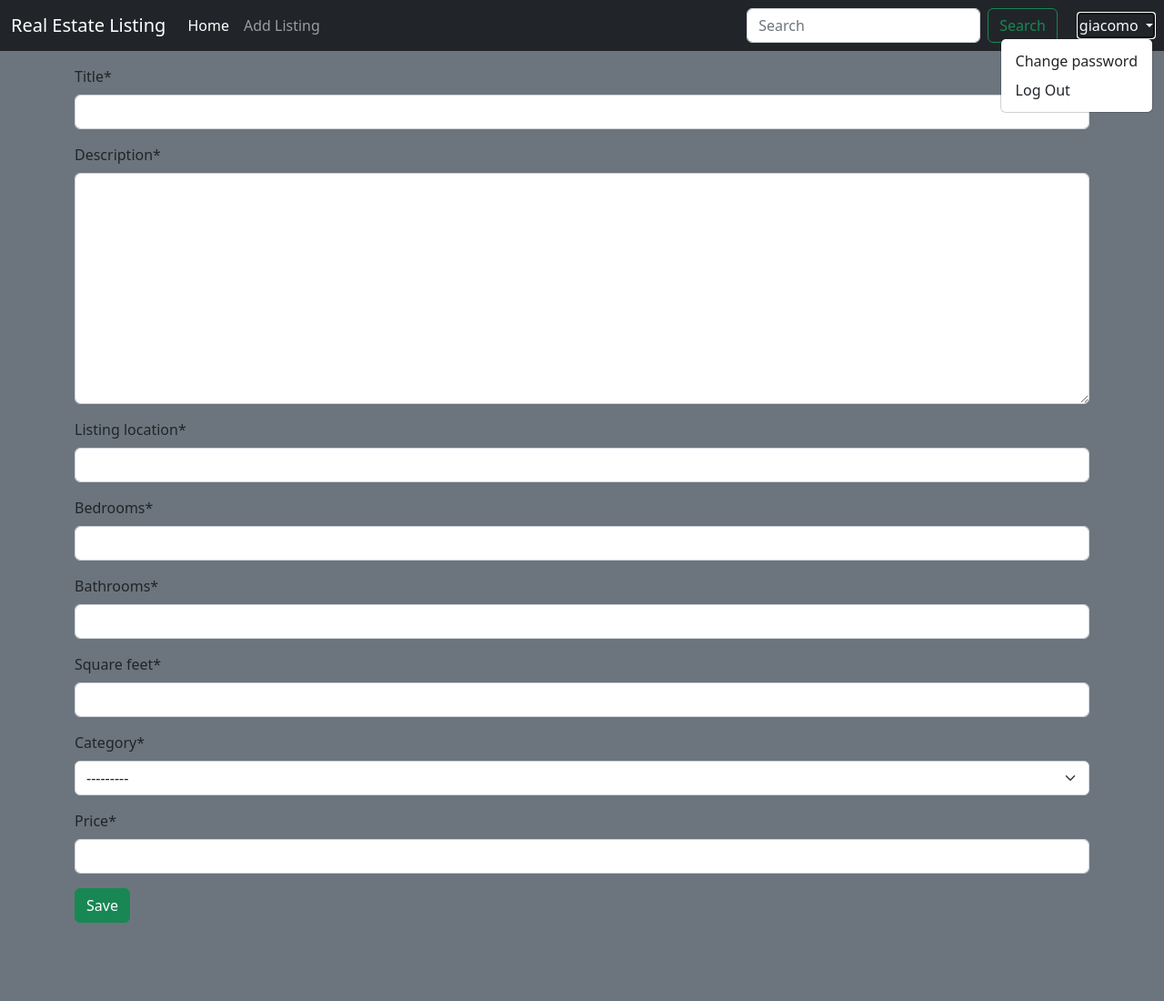
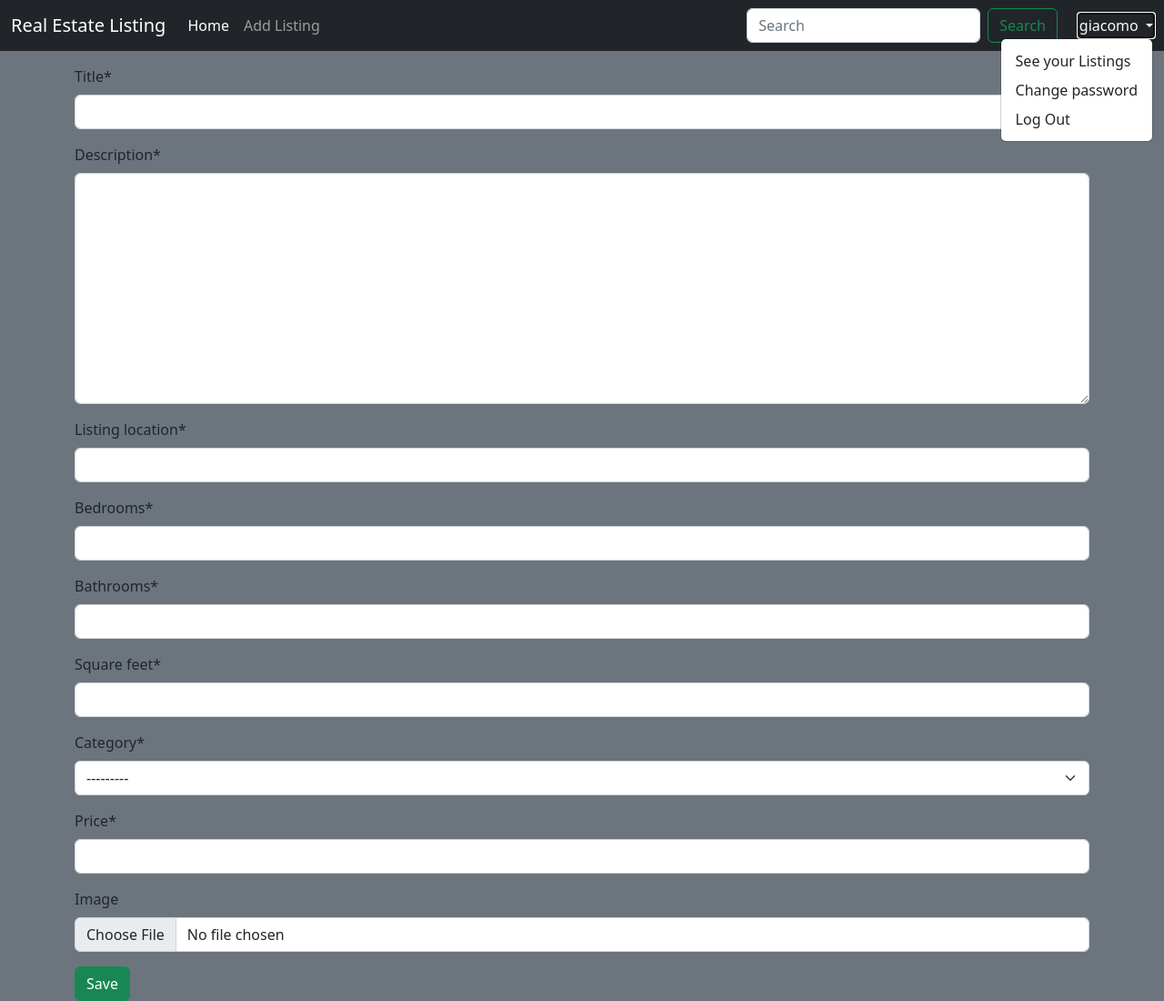
Before and after one commit to GCasaliUnifi/PPM_Real_Estate_Django, a Django app: page /listings/new/ in a window 1280 px wide, after a click that opens the changed part. Shown: the whole page at 91% size. Before the commit the page ends 1014 px from the top, so only its background shows below. Run offline with Django 4.2, Linux system fonts and the light colour scheme; a user stored in the database is signed in; data comes from the database, SQL or seed files in the repository; both versions use the stored data as it was after the commit; some libraries are stand-ins or nearby versions.

Commit message:
Made some style changes to templates. Fixed a bug where the login form would not be processed and added an image field to my listing model so that A user can upload an image with the listing.

```diff
--- a/RealEstateWebsitePPM/RealEstateWebsitePPM/urls.py
+++ b/RealEstateWebsitePPM/RealEstateWebsitePPM/urls.py
@@ -16,6 +16,8 @@ Including another URLconf
 """
 from django.contrib import admin
 from django.urls import path, include
+from django.conf import settings
+from django.conf.urls.static import static
 
 urlpatterns = [
     path("admin/", admin.site.urls),
@@ -23,4 +25,4 @@ urlpatterns = [
     path("accounts/", include("django.contrib.auth.urls")),
     path("listings/", include("listings.urls")),
     path("", include("pages.urls")),
-]
+] + static(settings.MEDIA_URL, document_root=settings.MEDIA_ROOT)
--- a/RealEstateWebsitePPM/listings/models.py
+++ b/RealEstateWebsitePPM/listings/models.py
@@ -23,9 +23,9 @@ class Listing(models.Model):
     bedrooms = models.PositiveIntegerField()
     bathrooms = models.PositiveIntegerField()
     square_feet = models.PositiveIntegerField()
-    # TODO photo
     # TODO add location field
     listing_location = models.CharField(max_length=200)
+    image = models.ImageField(upload_to="listings/", blank=True, null=True)
     is_published = models.BooleanField()
     is_featured = models.BooleanField(default=False)
     list_date = models.DateTimeField(auto_now_add=True)
--- a/RealEstateWebsitePPM/listings/views.py
+++ b/RealEstateWebsitePPM/listings/views.py
@@ -41,6 +41,7 @@ class PropertyCreateView(CreateView):
         "square_feet",
         "category",
         "price",
+        "image",
     )
 
     def form_valid(self, form):
--- a/RealEstateWebsitePPM/templates/base.html
+++ b/RealEstateWebsitePPM/templates/base.html
@@ -41,8 +41,8 @@
             {{ user.username }}
           </a>
           <ul class="dropdown-menu dropdown-menu-end text-small" aria-labelledby="dropdownUser1">
-            <li><a class="dropdown-item" href="{% url 'password_change' %}">
-                Change password</a></li>
+            <li><a class="dropdown-item" href="#">See your Listings</a></li>
+            <li><a class="dropdown-item" href="{% url 'password_change' %}">Change password</a></li>
             <li><a class="dropdown-item" href="{% url 'logout' %}">Log Out</a></li>
           </ul>
         </div>
--- a/RealEstateWebsitePPM/templates/listing_create.html
+++ b/RealEstateWebsitePPM/templates/listing_create.html
@@ -4,7 +4,7 @@
 {% block title %}Create new listing{% endblock title %}
 
 {% block content %}
-<form action="" method="post">{% csrf_token %}
+<form action="" method="post" enctype="multipart/form-data">{% csrf_token %}
     {{ form|crispy }}
     <button class="btn btn-success ml-2" type="submit">Save</button>
 </form>
--- a/RealEstateWebsitePPM/templates/property_list.html
+++ b/RealEstateWebsitePPM/templates/property_list.html
@@ -28,7 +28,11 @@
 {% for listing in listing_list %}
 <div class="row border-top border-bottom border-success py-3 bg-dark mb-2">
     <div class="col-md-3">
-      <img src="https://placehold.co/600x400" class="img-fluid" alt="Listing Image">
+        {% if listing.image %}
+        <img src="{{ listing.image.url }}" class="img-fluid" alt="Listing Image">
+        {% else %}
+        <img src="https://placehold.co/600x400" class="img-fluid" alt="Listing Image">
+        {% endif %}
     </div>
     <div class="col-md-9">
         <h2 class="font-weight-bold"><a href="{{ listing.get_absolute_url }}" class="text-decoration-none">{{ listing.title }}</a></h2>
```
Also changed, not shown: RealEstateWebsitePPM/RealEstateWebsitePPM/settings.py (+7 -0 lines), RealEstateWebsitePPM/templates/registration/login.html (+5 -7 lines), RealEstateWebsitePPM/db.sqlite3.
